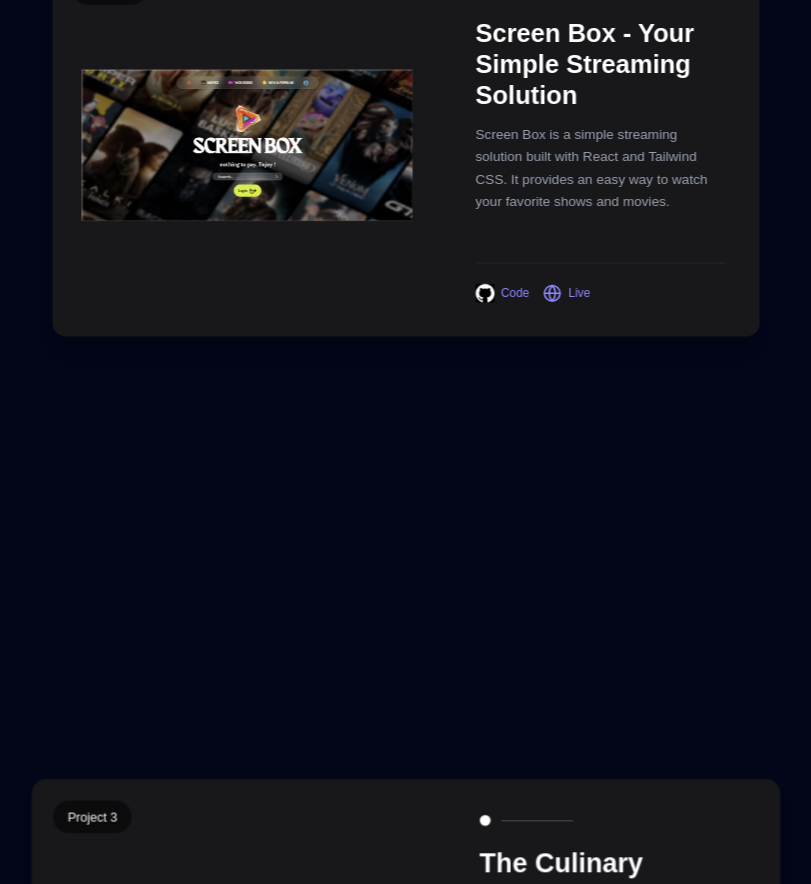
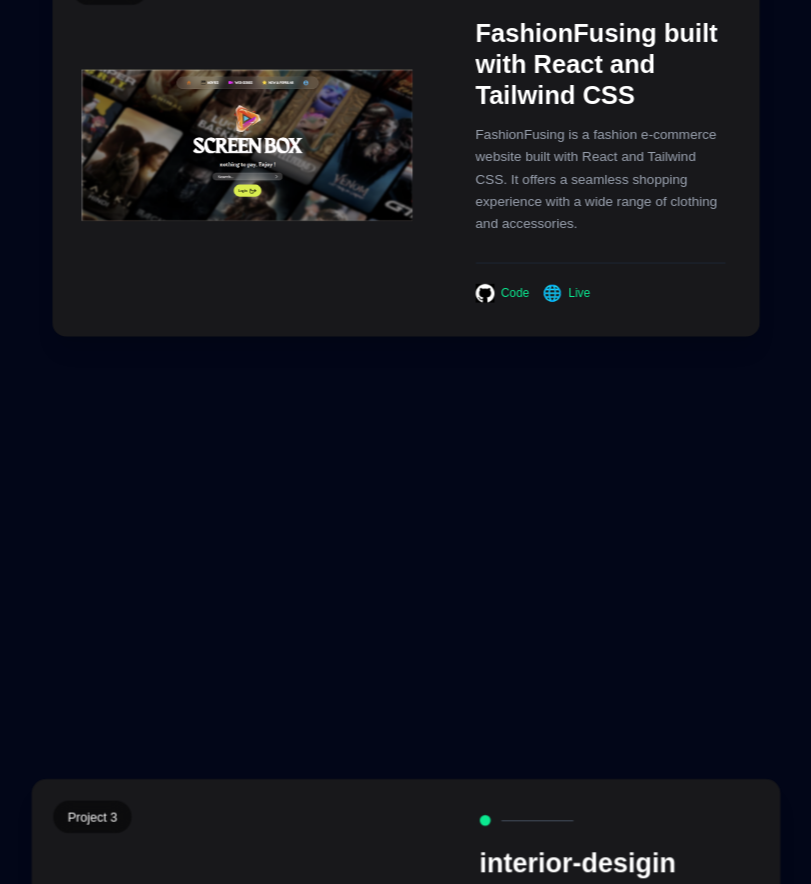
Before and after one commit to uzicodes/utsho-heaven-chowdhury, a Next.js app: page /projects in a window 1280 px wide. Shown: the part 1006-1890 px from the top of the page, without its empty margins (234-1045 px from the left). Built offline with nearby package versions, Linux system fonts and the light colour scheme.

Commit message:
made the same text colors for the projects cards

```diff
--- a/src/app/projects/page.tsx
+++ b/src/app/projects/page.tsx
@@ -30,43 +30,42 @@ interface CardProps {
 
 const projects: Project[] = [
   {
-    title: "LAMB FALCONS - Official Club Site",
+    title: "Portfolio - Previous Version 🔥",
     description:
       "portfolio A sleek and responsive portfolio website built with React and Tailwind CSS. framer Motion for smooth for animations. design created using figma  💻✨",
     link: "/projects/project-1.png",
     color: "#0be890",
-    githubLink: "https://github.com/uzicodes/lamb-falcons",
-    liveLink: "https://lamb-falcons.vercel.app/",
+    githubLink: "https://github.com/MDmohiuddin-web/portfolio",
+    liveLink: "https://mohiuddin-portfolio.vercel.app/",
   },
   {
-    title: "Screen Box - Your Simple Streaming Solution",
+    title: "FashionFusing  built with React and Tailwind CSS ",
     description:
-      "Screen Box is a simple streaming solution built with React and Tailwind CSS. It provides an easy way to watch your favorite shows and movies.",
+      "FashionFusing is a fashion e-commerce website built with React and Tailwind CSS. It offers a seamless shopping experience with a wide range of clothing and accessories.",
     link: "/projects/project-2.png",
-    color: "#8f89ff",
-    githubLink: "https://github.com/uzicodes/screen-box",
-    liveLink: "https://screen-box.vercel.app/",
+    color: "#0be890",
+    githubLink: "https://github.com/MDmohiuddin-web/FashionFusing-Clint",
+    liveLink: "https://fashionfusing.netlify.app/",
   },
   {
-    title: "The Culinary Canvas",
+    title: "interior-desigin",
     description:
       "Landing page for interior design built with React and Tailwind CSS. design created using framer Motion for smooth for animations  💻✨",
     link: "/projects/project-3.png",
-    color: "#fff",
-    githubLink: "https://github.com/uzicodes/culinary-canvas",
-    liveLink: "https://the-culinary-canvas.vercel.app/",
+    color: "#0be890",
+    githubLink: "https://github.com/MDmohiuddin-web/Interior-design-landingpage",
+    liveLink: "https://interior-desigin.netlify.app/",
   },
   {
-    title: "Go-Dhaka",
+    title: "Quick Blog - A Personal Blogging Platform",
     description:
-      "Quick Blog is a fast and efficient personal blogging platform built with React, Tailwind CSS, Node.js, Express, and MongoDB. It allows users to read and Admin can write blog posts seamlessly. The platform features a user-friendnt retrieval. The platform is optimized for speed and performance",
+      "Quick Blog is a fast and efficient personal blogging platform built with React, Tailwind CSS, Node.js, Express, and MongoDB. It allows users to read and Admin can write blog posts seamlessly. The platform features a user-friendly interface and responsive design for an optimal reading experience. Images are stored using ImageKit for efficient retrieval. The platform is optimized for speed and performance",
     link: "/projects/project-4.png",
-    color: "#5044e5",
-    githubLink: "https://github.com/uzicodes/go-dhaka",
-    liveLink: "https://go-dhaka.vercel.app/",
-  },
+    color: "#0be890",
+    githubLink: "https://github.com/MDmohiuddin-web/quick-blog-client",
+    liveLink: "https://quick-blog-client-lemon.vercel.app/",
+  }
 ];
-
 export default function Projects() {
   const container = useRef<HTMLElement>(null);
   const { scrollYProgress } = useScroll({
@@ -231,7 +230,7 @@ function Card({
               <div className="flex items-center gap-4">
                 {/* GitHub Link */}
                 <motion.a
-                  title="GitHub Client Link"
+                  title="GitHub Link"
                   href={githubLink}
                   target="_blank"
                   rel="noopener noreferrer"
@@ -258,21 +257,7 @@ function Card({
                   whileHover={{ y: -3 }}
                   transition={{ type: "spring", stiffness: 400 }}
                 >
-                  <svg
-                    xmlns="http://www.w3.org/2000/svg"
-                    width="22"
-                    height="22"
-                    viewBox="0 0 24 24"
-                    fill="none"
-                    stroke={color}
-                    strokeWidth="2"
-                    strokeLinecap="round"
-                    strokeLinejoin="round"
-                  >
-                    <circle cx="12" cy="12" r="10"></circle>
-                    <line x1="2" y1="12" x2="22" y2="12"></line>
-                    <path d="M12 2a15.3 15.3 0 0 1 4 10 15.3 15.3 0 0 1-4 10 15.3 15.3 0 0 1-4-10 15.3 15.3 0 0 1 4-10z"></path>
-                  </svg>
+                  <img src="/socials/earth.png" alt="Live" width={22} height={22} className="inline-block align-middle" />
                   <span
                     className="text-xs md:text-sm font-medium"
                     style={{ color }}
```
Also changed, not shown: public/fonts/RecklessNeue-Book.ttf (added).
